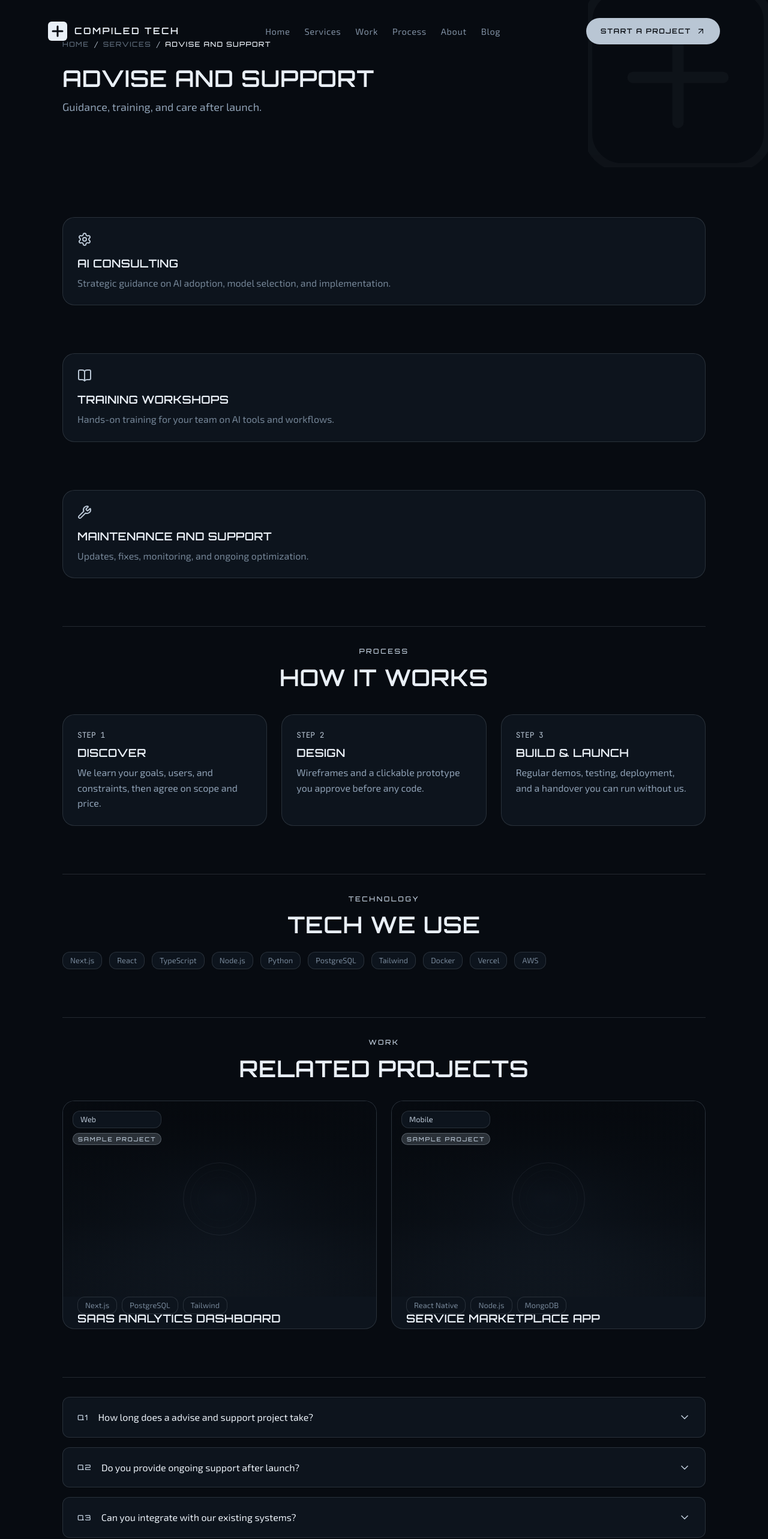
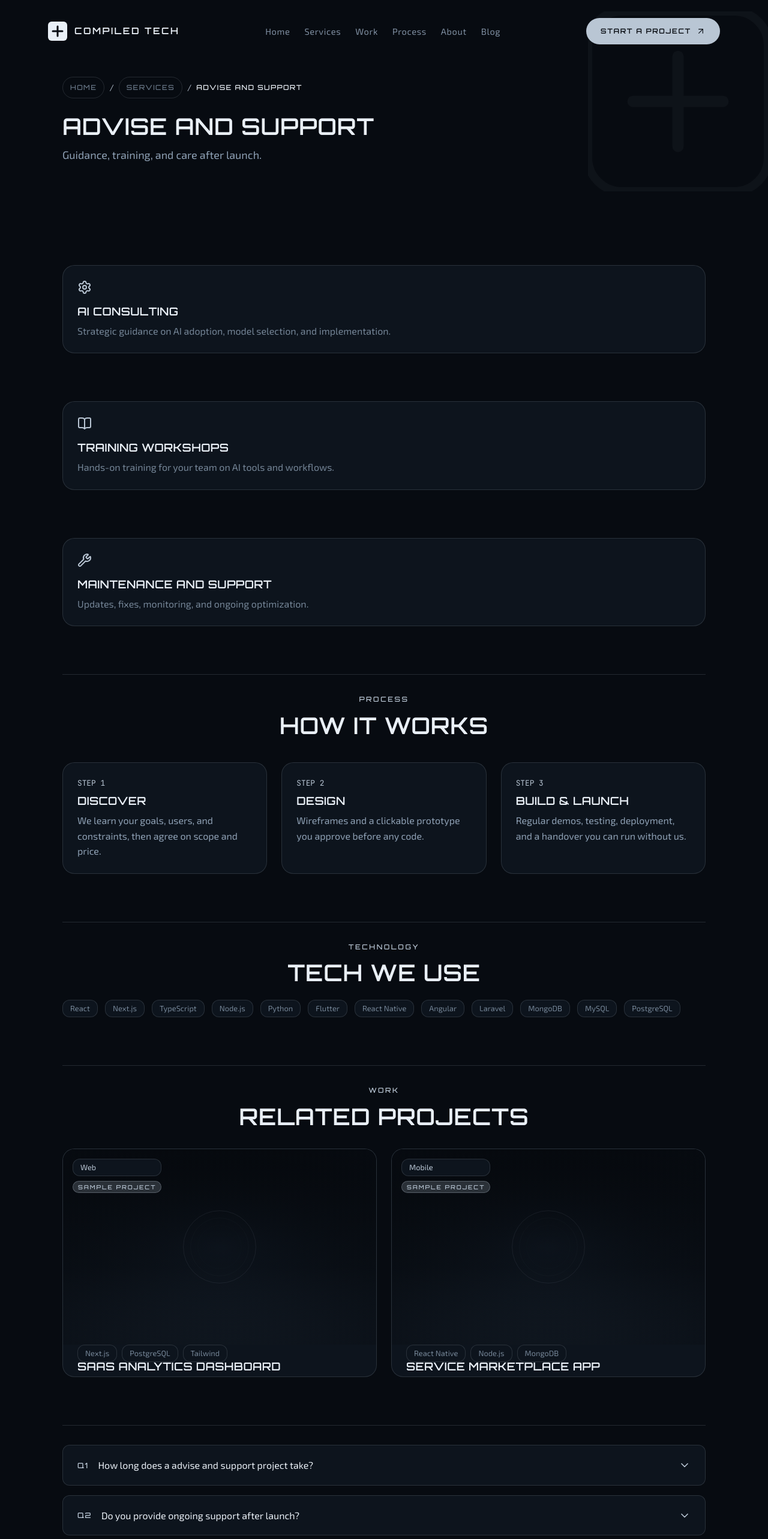
Before and after one commit to Ubaid123678/Compiled-Tech, a Next.js app in the folder compiled-tech/: page /services/advise-support in a window 1280 px wide. Shown: the top 2566 px of the page at 60% size. Built offline with nearby package versions, Linux system fonts and the light colour scheme.

Commit message:
feat: enhance Services and ServiceDetail pages; add loading state and core services data

```diff
--- /dev/null
+++ b/compiled-tech/src/app/services/[slug]/loading.tsx
@@ -0,0 +1,15 @@
+export default function Loading() {
+  return (
+    <div className="py-16 lg:py-26 animate-pulse">
+      <div className="mx-auto max-w-[1200px] px-4 sm:px-6 lg:px-16 space-y-8">
+        <div className="h-8 bg-slate/50 rounded w-1/3" />
+        <div className="h-4 bg-slate/50 rounded w-1/2" />
+        <div className="grid gap-6 sm:grid-cols-2 lg:grid-cols-3">
+          {[...Array(6)].map((_, i) => (
+            <div key={i} className="h-64 bg-slate/50 rounded-[20px]" />
+          ))}
+        </div>
+      </div>
+    </div>
+  );
+}
--- a/compiled-tech/src/app/services/[slug]/page.tsx
+++ b/compiled-tech/src/app/services/[slug]/page.tsx
@@ -9,7 +9,9 @@ import { CTABand } from "@/components/sections/CTABand";
 import { Container } from "@/components/layout/Container";
 import { Section } from "@/components/layout/Section";
 import { Chip } from "@/components/content/Chip";
+import { Footer } from "@/components/layout/Footer";
 import { pillars } from "@/data/services";
+import { Suspense } from "react";
 
 type ServiceDetailPageProps = {
   params: Promise<{ slug: string }>;
@@ -19,12 +21,11 @@ export async function generateStaticParams() {
   return pillars.map((p) => ({ slug: p.slug }));
 }
 
-export default async function ServiceDetailPage({ params }: ServiceDetailPageProps) {
-  const { slug } = await params;
+function ServiceDetailContent({ slug }: { slug: string }) {
   const pillar = pillars.find((p) => p.slug === slug);
 
   if (!pillar) {
-    return null; // will trigger 404
+    return null;
   }
 
   const howItWorks = [
@@ -34,8 +35,9 @@ export default async function ServiceDetailPage({ params }: ServiceDetailPagePro
   ];
 
   const techWeUse = [
-    "Next.js", "React", "TypeScript", "Node.js", "Python",
-    "PostgreSQL", "Tailwind", "Docker", "Vercel", "AWS"
+    "React", "Next.js", "TypeScript", "Node.js", "Python",
+    "Flutter", "React Native", "Angular", "Laravel",
+    "MongoDB", "MySQL", "PostgreSQL"
   ];
 
   const relatedWork = ["saas-analytics", "service-marketplace", "document-extractor"].slice(0, 2);
@@ -142,6 +144,17 @@ export default async function ServiceDetailPage({ params }: ServiceDetailPagePro
       </Section>
 
       <CTABand />
+      <Footer />
     </>
   );
 }
+
+export default async function ServiceDetailPage({ params }: ServiceDetailPageProps) {
+  const { slug } = await params;
+
+  return (
+    <Suspense fallback={<div className="py-16 lg:py-26" />}>
+      <ServiceDetailContent slug={slug} />
+    </Suspense>
+  );
+}
--- a/compiled-tech/src/app/services/page.tsx
+++ b/compiled-tech/src/app/services/page.tsx
@@ -7,6 +7,7 @@ import { pillars, plusStrip } from "@/data/services";
 import { Container } from "@/components/layout/Container";
 import { Section } from "@/components/layout/Section";
 import { Reveal } from "@/components/motion/Reveal";
+import { Footer } from "@/components/layout/Footer";
 
 export default function ServicesPage() {
   return (
@@ -51,7 +52,7 @@ export default function ServicesPage() {
                           name={service.name}
                           line={service.line}
                           icon={getServiceIcon(service.name)}
-                          href={`/services/${pillar.slug}#${service.name.toLowerCase().replace(/\s+/g, "-")}`}
+                          href={`/services/${pillar.slug}`}
                         />
                       </Reveal>
                     ))}
@@ -66,6 +67,8 @@ export default function ServicesPage() {
           </Reveal>
         </Container>
       </Section>
+
+      <Footer />
     </>
   );
 }
--- a/compiled-tech/src/components/content/FAQ.tsx
+++ b/compiled-tech/src/components/content/FAQ.tsx
@@ -34,13 +34,10 @@ function FAQItemComponent({ item, index }: { item: FAQItem; index: number }) {
   const [open, setOpen] = useState(false);
 
   return (
-    <details className="group rounded-[12px] border border-line bg-night overflow-hidden">
-      <summary
-        className="flex items-center justify-between w-full px-6 py-5 text-left cursor-pointer list-none focus-visible:outline-2 focus-visible:outline-steel focus-visible:outline-offset-3"
-        onClick={(e) => {
-          e.preventDefault();
-          setOpen(!open);
-        }}
+    <div className="group rounded-[12px] border border-line bg-night overflow-hidden">
+      <button
+        className="flex items-center justify-between w-full px-6 py-5 text-left focus-visible:outline-2 focus-visible:outline-steel focus-visible:outline-offset-3"
+        onClick={() => setOpen(!open)}
         aria-expanded={open}
       >
         <span className="font-display uppercase text-[0.78rem] tracking-[0.1em] text-steel pr-4">
@@ -54,7 +51,7 @@ function FAQItemComponent({ item, index }: { item: FAQItem; index: number }) {
         >
           <ChevronDown className="w-5 h-5" aria-hidden="true" />
         </motion.div>
-      </summary>
+      </button>
       <AnimatePresence>
         {open && (
           <motion.div
@@ -70,6 +67,6 @@ function FAQItemComponent({ item, index }: { item: FAQItem; index: number }) {
           </motion.div>
         )}
       </AnimatePresence>
-    </details>
+    </div>
   );
 }
--- a/compiled-tech/src/components/layout/Breadcrumbs.tsx
+++ b/compiled-tech/src/components/layout/Breadcrumbs.tsx
@@ -20,7 +20,7 @@ export function Breadcrumbs({ items, className }: BreadcrumbsProps) {
             {item.href ? (
               <Link
                 href={item.href}
-                className="font-display uppercase text-[0.72rem] tracking-[0.12em] text-mist/60 hover:text-frost transition-colors"
+                className="inline-flex min-h-9 items-center rounded-full border border-line px-3 font-display uppercase text-[0.72rem] tracking-[0.12em] text-mist/70 transition-[color,border-color,background-color,transform] hover:border-steel/60 hover:bg-slate/60 hover:text-frost active:translate-y-px focus-visible:outline-2 focus-visible:outline-offset-2 focus-visible:outline-steel"
               >
                 {item.label}
               </Link>
--- a/compiled-tech/src/components/layout/PageHero.tsx
+++ b/compiled-tech/src/components/layout/PageHero.tsx
@@ -11,16 +11,16 @@ type PageHeroProps = {
 
 export function PageHero({ title, lead, breadcrumbs, className, showHexagon = true }: PageHeroProps) {
   return (
-    <header className={cn("relative py-12 lg:py-16 bg-ink", className)}>
+    <header className={cn("relative pb-12 pt-28 lg:pb-16 lg:pt-32 bg-ink", className)}>
       {showHexagon && (
-        <div className="absolute right-0 top-1/2 -translate-y-1/2 w-[300px] h-[300px] max-w-[40vw] opacity-[0.03] pointer-events-none" aria-hidden="true">
-          <svg viewBox="0 0 32 32" fill="none" className="w-full h-full text-frost">
+        <div className="pointer-events-none absolute right-0 top-1/2 h-75 w-75 max-w-[40vw] -translate-y-1/2 opacity-[0.03]" aria-hidden="true">
+          <svg viewBox="0 0 32 32" fill="none" className="h-full w-full text-frost">
             <rect width="32" height="32" rx="6" stroke="currentColor" strokeWidth="1.5" />
             <path d="M16 8 L16 24 M8 16 L24 16" stroke="currentColor" strokeWidth="2" strokeLinecap="round" />
           </svg>
         </div>
       )}
-      <div className="mx-auto max-w-[1200px] px-4 sm:px-6 lg:px-16 relative z-10">
+      <div className="relative z-10 mx-auto max-w-300 px-4 sm:px-6 lg:px-16">
         {breadcrumbs && breadcrumbs.length > 0 && (
           <Breadcrumbs items={breadcrumbs} className="mb-6" />
         )}
--- a/compiled-tech/src/components/sections/ServicesSection.tsx
+++ b/compiled-tech/src/components/sections/ServicesSection.tsx
@@ -1,25 +1,39 @@
 import { SectionHeading } from "@/components/content/SectionHeading";
-import { PillarCard } from "@/components/cards/PillarCard";
-import { PlusStrip } from "@/components/content/PlusStrip";
-import { pillars } from "@/data/services";
+import { Reveal } from "@/components/motion/Reveal";
+import { coreServices } from "@/data/services";
 
 export function ServicesSection() {
   return (
     <section id="services" aria-labelledby="services-heading">
-      <div className="mx-auto max-w-[1200px] px-4 sm:px-6 lg:px-16 py-16 lg:py-26">
-        <SectionHeading
-          id="services-heading"
-          eyebrow="SERVICES"
-          h2="Four ways we ship software"
-          lead="Pick one pillar or combine them. Every project is software only."
-          className="mb-12 lg:mb-16"
-        />
-        <div className="grid gap-6 sm:grid-cols-2 lg:grid-cols-4 mb-12">
-          {pillars.map((_, i) => (
-            <PillarCard key={pillars[i].slug} index={i} href={`/services/${pillars[i].slug}`} />
+      <div className="mx-auto max-w-300 px-4 py-16 sm:px-6 lg:px-16 lg:py-26">
+        <Reveal>
+          <SectionHeading
+            id="services-heading"
+            eyebrow="SERVICES"
+            h2="What we do"
+            lead="Focused software services for products, operations, and customer experiences."
+            className="mb-12 lg:mb-16"
+          />
+        </Reveal>
+        <div className="grid gap-x-8 gap-y-0 sm:grid-cols-2">
+          {coreServices.map((service, index) => (
+            <Reveal key={service.title} delay={index * 0.05}>
+              <article className="group border-t border-line py-7 transition-colors duration-300 hover:border-steel">
+                <div className="mb-4 flex items-start justify-between gap-5">
+                  <span className="font-mono text-xs text-steel transition-colors group-hover:text-frost">
+                    {String(index + 1).padStart(2, "0")}
+                  </span>
+                  <h3 className="max-w-sm text-right font-display text-[clamp(1rem,1.8vw,1.25rem)] font-semibold uppercase leading-[1.3] tracking-[0.02em] text-frost transition-transform duration-300 group-hover:-translate-x-1">
+                    {service.title}
+                  </h3>
+                </div>
+                <p className="ml-auto max-w-sm text-right text-base leading-[1.6] text-mist transition-colors duration-300 group-hover:text-steel">
+                  {service.description}
+                </p>
+              </article>
+            </Reveal>
           ))}
         </div>
-        <PlusStrip />
       </div>
     </section>
   );
--- a/compiled-tech/src/components/sections/TrustStrip.tsx
+++ b/compiled-tech/src/components/sections/TrustStrip.tsx
@@ -1,23 +1,31 @@
-import { Marquee } from "@/components/motion/Marquee";
-import { TechLogo, trustStack } from "@/components/content/TechLogo";
+import { movingStack } from "@/components/content/TechLogo";
 import { SectionHeading } from "@/components/content/SectionHeading";
+import { industries } from "@/data/services";
+import { Reveal } from "@/components/motion/Reveal";
+import { StackMotionRail } from "@/components/motion/StackMotionRail";
 
 export function TrustStrip() {
   return (
-    <section className="border-y border-line py-6" aria-labelledby="trust-heading">
-      <div className="mx-auto max-w-[1200px] px-4 sm:px-6 lg:px-16">
-        <SectionHeading
-          id="trust-heading"
-          eyebrow="BUILT WITH"
-          className="mb-6 text-center"
-        />
-        <Marquee speed={40} paused={false}>
-          {trustStack.map((name) => (
-            <span key={name} className="flex items-center gap-2 px-4">
-              <TechLogo name={name} size={28} />
-            </span>
-          ))}
-        </Marquee>
+    <section className="border-y border-line py-16 lg:py-20" aria-labelledby="trust-heading">
+      <div className="mx-auto grid max-w-300 gap-12 px-4 sm:px-6 lg:grid-cols-[1fr_1fr] lg:px-16">
+        <Reveal className="min-w-0">
+          <SectionHeading id="trust-heading" eyebrow="STACK WE BUILD ON" className="mb-6 text-left" />
+          <p className="mb-6 font-display text-xs uppercase tracking-widest text-steel">Moving through the stack</p>
+          <StackMotionRail items={movingStack} />
+        </Reveal>
+        <Reveal className="min-w-0" delay={0.12}>
+          <SectionHeading eyebrow="INDUSTRIES" className="mb-6 text-left" />
+          <ul className="grid grid-cols-2 gap-x-6 gap-y-4 border-t border-line pt-5" role="list">
+            {industries.map((industry, index) => (
+              <li key={industry} className="group border-b border-line pb-3 transition-colors duration-300 hover:border-steel">
+                <span className="mr-3 font-mono text-xs text-steel/60 transition-colors group-hover:text-frost">
+                  {String(index + 1).padStart(2, "0")}
+                </span>
+                <span className="text-sm text-mist transition-colors group-hover:text-frost">{industry}</span>
+              </li>
+            ))}
+          </ul>
+        </Reveal>
       </div>
     </section>
   );
--- a/compiled-tech/src/data/services.ts
+++ b/compiled-tech/src/data/services.ts
@@ -91,3 +91,49 @@ export const plusStrip = {
   left: "PLUS: Graphic design and UI/UX design",
   right: "SOFTWARE ONLY: No hardware, import/export, or physical infrastructure",
 } as const;
+
+export const coreServices = [
+  {
+    title: "Web & Mobile App Development",
+    description: "Websites, web applications, and mobile apps.",
+  },
+  {
+    title: "AI Automation & AI Agents",
+    description: "Automate business processes and build AI systems that can perform tasks and workflows.",
+  },
+  {
+    title: "AI Chatbots & Virtual Assistants",
+    description: "Customer-support and business assistants that understand your company's information and communicate with users.",
+  },
+  {
+    title: "AI Data & Document Processing",
+    description: "Automatically extract, organize, and process information from invoices, PDFs, forms, websites, and other data sources.",
+  },
+  {
+    title: "Custom AI & Machine Learning",
+    description: "Develop and customize AI/ML models for specialized business requirements, including training and fine-tuning.",
+  },
+  {
+    title: "SaaS & Custom Software Development",
+    description: "Build scalable software products, business platforms, and SaaS applications.",
+  },
+  {
+    title: "E-commerce Development",
+    description: "Build online stores, custom e-commerce platforms, and integrations.",
+  },
+] as const;
+
+export const industries = [
+  "Healthcare",
+  "Finance",
+  "Education",
+  "Manufacturing",
+  "Retail",
+  "Real estate",
+  "Logistics",
+  "Automotive",
+  "Hospitality",
+  "Government",
+  "Startups",
+  "Enterprise",
+] as const;
```
